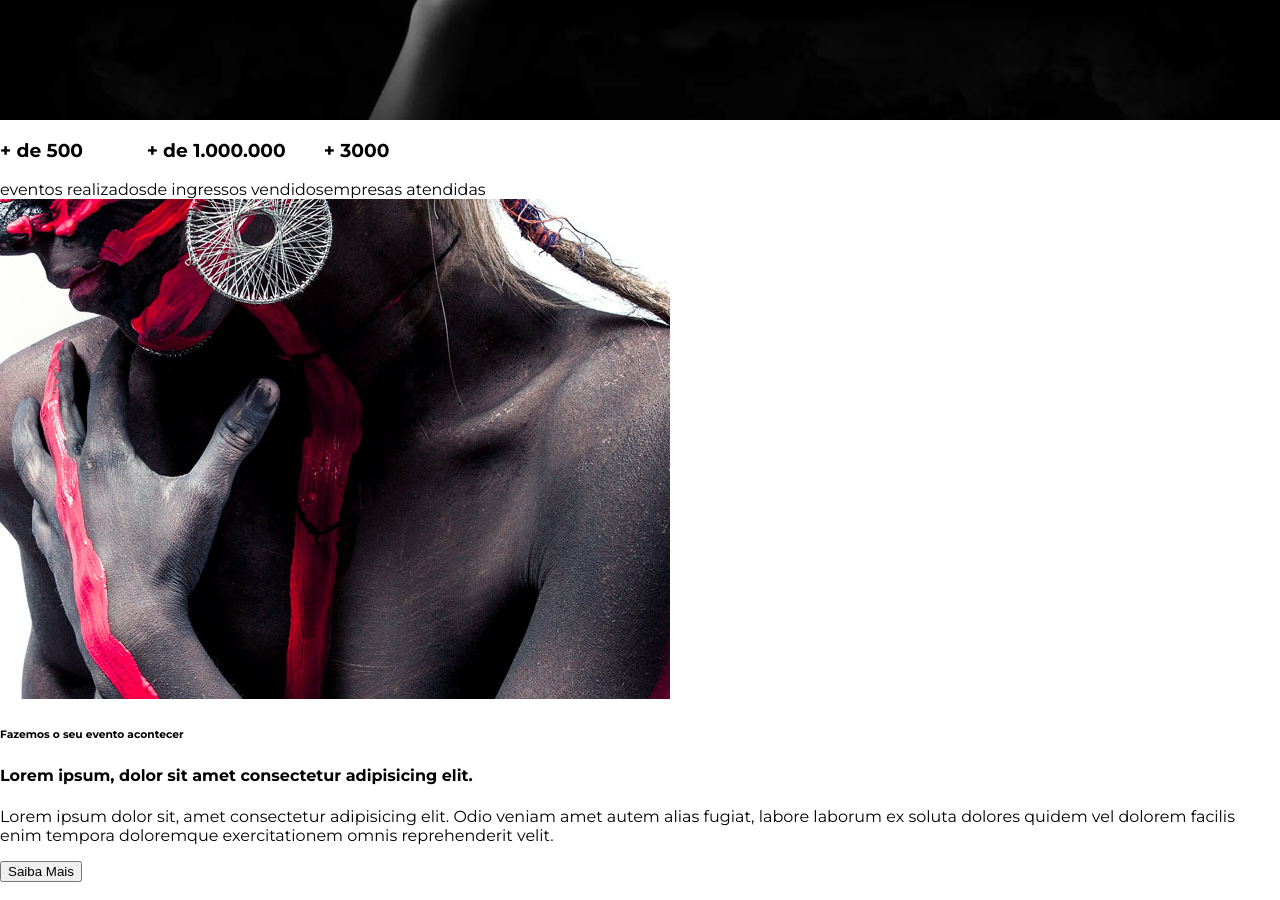
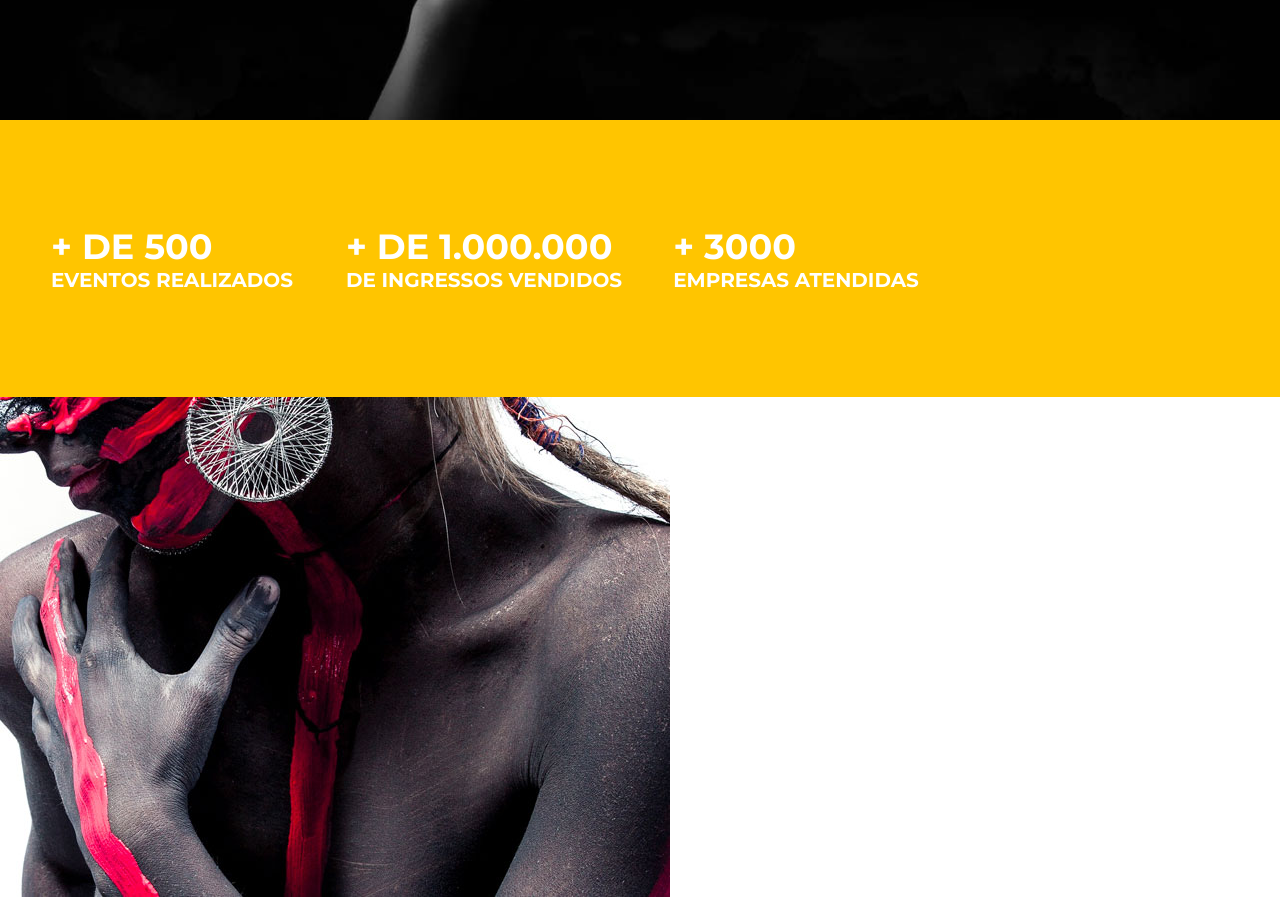
Before and after one commit to juanjunger/studion, a website: page src/index.html in a window 1280 px wide. Shown: the part 680-1580 px from the top of the page. Drawn offline with Linux system fonts and the light colour scheme.

Commit message:
feat(counter): init style counter block

```diff
--- a/src/css/style.css
+++ b/src/css/style.css
@@ -28,6 +28,12 @@ ul {
   list-style: none;
   margin: 0;
   padding: 0;
+}
+
+header,
+main,
+footer {
+  overflow-x: hidden;
 }
 
 /* Navigation */
@@ -142,9 +148,31 @@ ul {
   font-size: 6.25rem;
   line-height: 6.25rem;
   text-transform: uppercase;
-  margin: 30px 0;
+  margin: 30px 0 60px;
 }
 
 .slide__copy h2 span {
   display: block;
 }
+
+#counter {
+  background-color: var(--color-yellow);
+  color: var(--color-white);
+  text-transform: uppercase;
+}
+
+.counter__container {
+  padding: 4.375rem 1rem;
+  display: grid;
+  grid-template-columns: repeat(auto-fill, minmax(300px, 1fr));
+  place-items: center;
+}
+
+.counter__container h3 {
+  font-size: 2.1875rem;
+}
+
+.counter__container h3 small {
+  font-size: 1.25rem;
+  display: block;
+}
--- a/src/index.html
+++ b/src/index.html
@@ -34,7 +34,7 @@
         </li>
       </ul>
     </nav>
-    <!-- navigation -->
+    <!-- .navbar -->
 
     <header>
       <div id="slider">
@@ -55,27 +55,35 @@
         </div>
         <!-- .slide -->
       </div>
+      <!-- .slider -->
     </header>
     <!-- header -->
 
     <main>
-      <section>
-        <ul>
+      <section id="counter">
+        <ul class="counter__container">
           <li>
-            <h3>+ de 500</h3>
-            eventos realizados
+            <h3>
+              + de 500
+              <small>eventos realizados</small>
+            </h3>
           </li>
           <li>
-            <h3>+ de 1.000.000</h3>
-            de ingressos vendidos
+            <h3>
+              + de 1.000.000
+              <small>de ingressos vendidos</small>
+            </h3>
           </li>
           <li>
-            <h3>+ 3000</h3>
-            empresas atendidas
+            <h3>
+              + 3000
+              <small>empresas atendidas</small>
+            </h3>
           </li>
         </ul>
+        <!-- .counter__container -->
       </section>
-      <!-- section -->
+      <!-- .counter -->
 
       <section>
         <img src="./images/institutional.jpg" alt="Studion institutional" />
```
